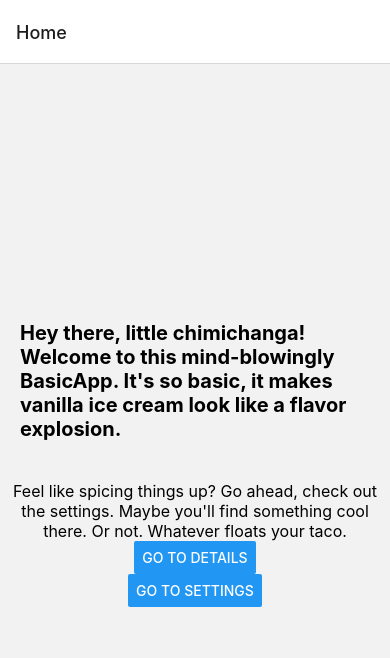
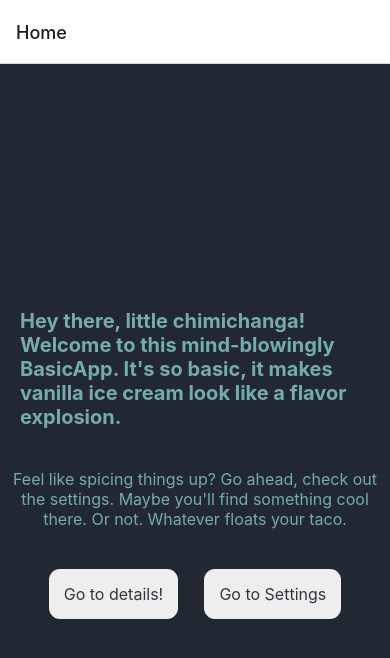
Before and after one commit to AntoineSalameh45/BasicApp, a React Native app: screen /Home in a window 390 px wide. Shown: the top 658 px of the page. Built offline with nearby package versions, Linux system fonts and the light colour scheme.

Commit message:
changed to global style

```diff
--- a/src/screens/details/index.tsx
+++ b/src/screens/details/index.tsx
@@ -1,6 +1,6 @@
-import { View, Text, StyleSheet, Button } from 'react-native'
-import React from 'react'
-import { styles } from './styles';
+import {View, Text, TouchableOpacity} from 'react-native';
+import React from 'react';
+import {styles} from '../../styles';
 
 const DetailsScreen = ({navigation}: any) => {
   return (
@@ -14,8 +14,12 @@ const DetailsScreen = ({navigation}: any) => {
         ipsa beatae aliquid fugit error corrupti, provident sunt et expedita
         voluptates eligendi hic repellat!
       </Text>
-      <Button title="Go back" onPress={() => navigation.goBack()} />
+      <TouchableOpacity
+        style={styles.button}
+        onPress={() => navigation.goBack()}>
+        <Text style={styles.buttonText}>Go Back</Text>
+      </TouchableOpacity>
     </View>
   );
-}
+};
 export default DetailsScreen;
--- a/src/screens/details/styles.tsx
+++ /dev/null
@@ -1,12 +0,0 @@
-import { StyleSheet } from "react-native";
-
-export const styles = StyleSheet.create({
-    homeContainer: {
-      flex: 1,
-      alignItems: 'center',
-      justifyContent: 'center',
-    },
-    textContainer: {
-      color: 'black',
-    },
-  })
--- a/src/screens/home/index.tsx
+++ b/src/screens/home/index.tsx
@@ -1,6 +1,6 @@
-import { View, Text, StyleSheet, Button } from 'react-native'
-import React from 'react'
-import { styles } from './styles';
+import {View, Text, TouchableOpacity} from 'react-native';
+import React from 'react';
+import {styles} from '../../styles';
 
 const Home = ({navigation}: any) => {
   return (
@@ -13,15 +13,19 @@ const Home = ({navigation}: any) => {
         Feel like spicing things up? Go ahead, check out the settings. Maybe
         you'll find something cool there. Or not. Whatever floats your taco.
       </Text>
-      <Button
-        title="Go to Details"
-        onPress={() => navigation.navigate('Details')}
-      />
-      <Button
-        title="Go to Settings"
-        onPress={() => navigation.navigate('Settings')}
-      />
+      <View style={styles.buttonContainer}>
+        <TouchableOpacity
+          style={styles.button}
+          onPress={() => navigation.navigate('Details')}>
+          <Text style={styles.buttonText}>Go to details!</Text>
+        </TouchableOpacity>
+        <TouchableOpacity
+          style={styles.button}
+          onPress={() => navigation.navigate('Settings')}>
+          <Text style={styles.buttonText}>Go to Settings</Text>
+        </TouchableOpacity>
+      </View>
     </View>
-  )
-}
+  );
+};
 export default Home;
--- a/src/screens/home/styles.tsx
+++ /dev/null
@@ -1,25 +0,0 @@
-import { StyleSheet } from "react-native";
-
-export const styles = StyleSheet.create({
-  homeContainer: {
-    flex: 1,
-    alignItems: 'center',
-    justifyContent: 'center',
-  },
-  textContainer: {
-    color: 'black',
-  },
-  welcomeMessage: {
-    fontSize: 20,
-    fontWeight: 'bold',
-    textAlign: 'left',
-    marginBottom: 20,
-    padding: 20,
-    color: 'black',
-  },
-  settingsInfo: {
-    fontSize: 16,
-    textAlign: 'center',
-    color: 'black',
-  },
-});
--- a/src/screens/settings/index.tsx
+++ b/src/screens/settings/index.tsx
@@ -1,6 +1,6 @@
-import { View, Text, StyleSheet, Button } from 'react-native'
-import React from 'react'
-import { styles } from './styles';
+import {View, Text, TouchableOpacity} from 'react-native';
+import React from 'react';
+import {styles} from '../../styles';
 
 const SettingsScreen = ({navigation}: any) => {
   return (
@@ -11,8 +11,12 @@ const SettingsScreen = ({navigation}: any) => {
         labore adipisci, reprehenderit modi libero id placeat, odit ipsum
         quisquam amet!
       </Text>
-      <Button title="Go back" onPress={() => navigation.goBack()} />
+      <TouchableOpacity
+        style={styles.button}
+        onPress={() => navigation.goBack()}>
+        <Text style={styles.buttonText}>Go Back</Text>
+      </TouchableOpacity>
     </View>
   );
-}
+};
 export default SettingsScreen;
--- a/src/screens/settings/styles.tsx
+++ /dev/null
@@ -1,12 +0,0 @@
-import { StyleSheet } from "react-native";
-
-export const styles = StyleSheet.create({
-    homeContainer: {
-      flex: 1,
-      alignItems: 'center',
-      justifyContent: 'center',
-    },
-    textContainer: {
-      color: 'black',
-    },
-  })
--- /dev/null
+++ b/src/styles/index.tsx
@@ -0,0 +1,41 @@
+import {StyleSheet} from 'react-native';
+
+export const styles = StyleSheet.create({
+  homeContainer: {
+    flex: 1,
+    alignItems: 'center',
+    justifyContent: 'center',
+    backgroundColor: '#222831',
+  },
+  welcomeMessage: {
+    fontSize: 20,
+    fontWeight: 'bold',
+    textAlign: 'left',
+    marginBottom: 20,
+    padding: 20,
+    color: '#76ABAE',
+  },
+  settingsInfo: {
+    fontSize: 16,
+    textAlign: 'center',
+    color: '#76ABAE',
+  },
+  textContainer: {
+    color: '#76ABAE',
+  },
+  buttonContainer: {
+    width: '75%',
+    flexDirection: 'row',
+    justifyContent: 'space-between',
+  },
+  button: {
+    marginTop: 40,
+    padding: 15,
+    backgroundColor: '#EEEEEE',
+    borderRadius: 11,
+  },
+  buttonText: {
+    fontSize: 16,
+    color: '#31363F',
+  },
+});
```
Also changed, not shown: src/navigation/mainNavigator.tsx (+4 -4 lines).
